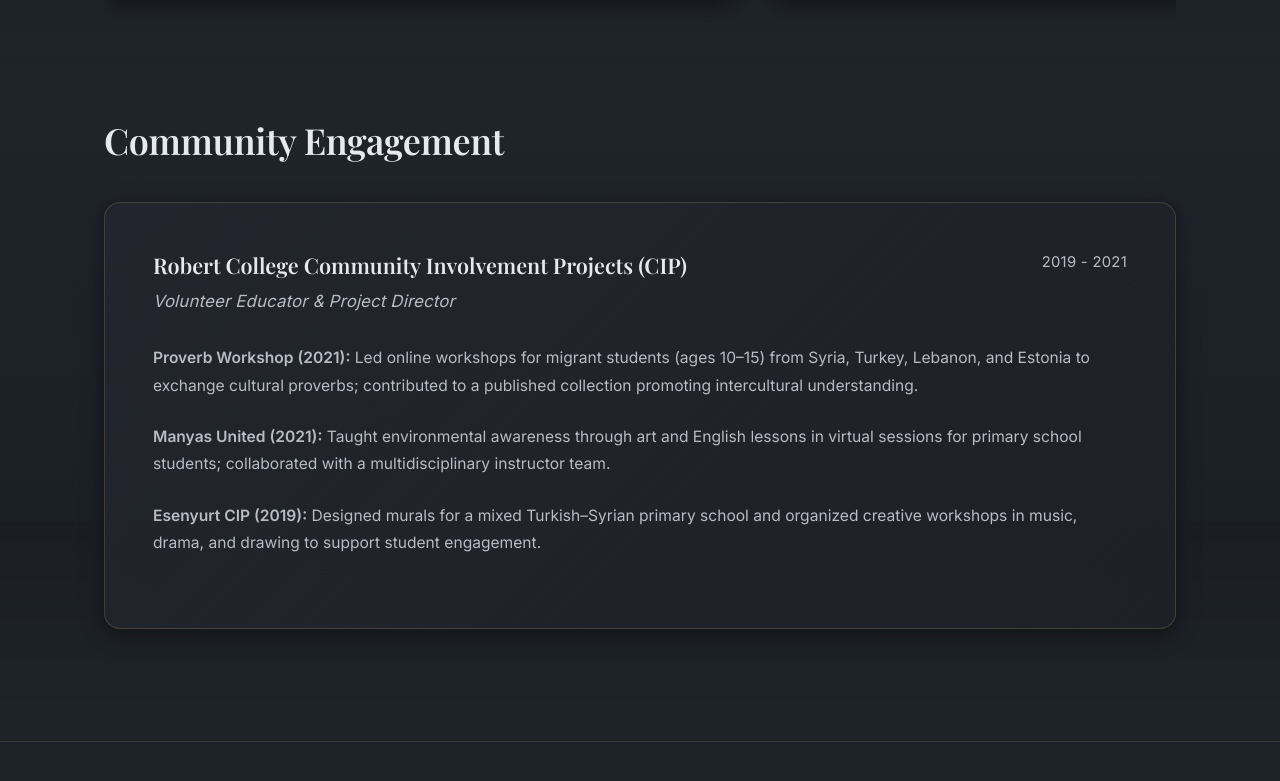
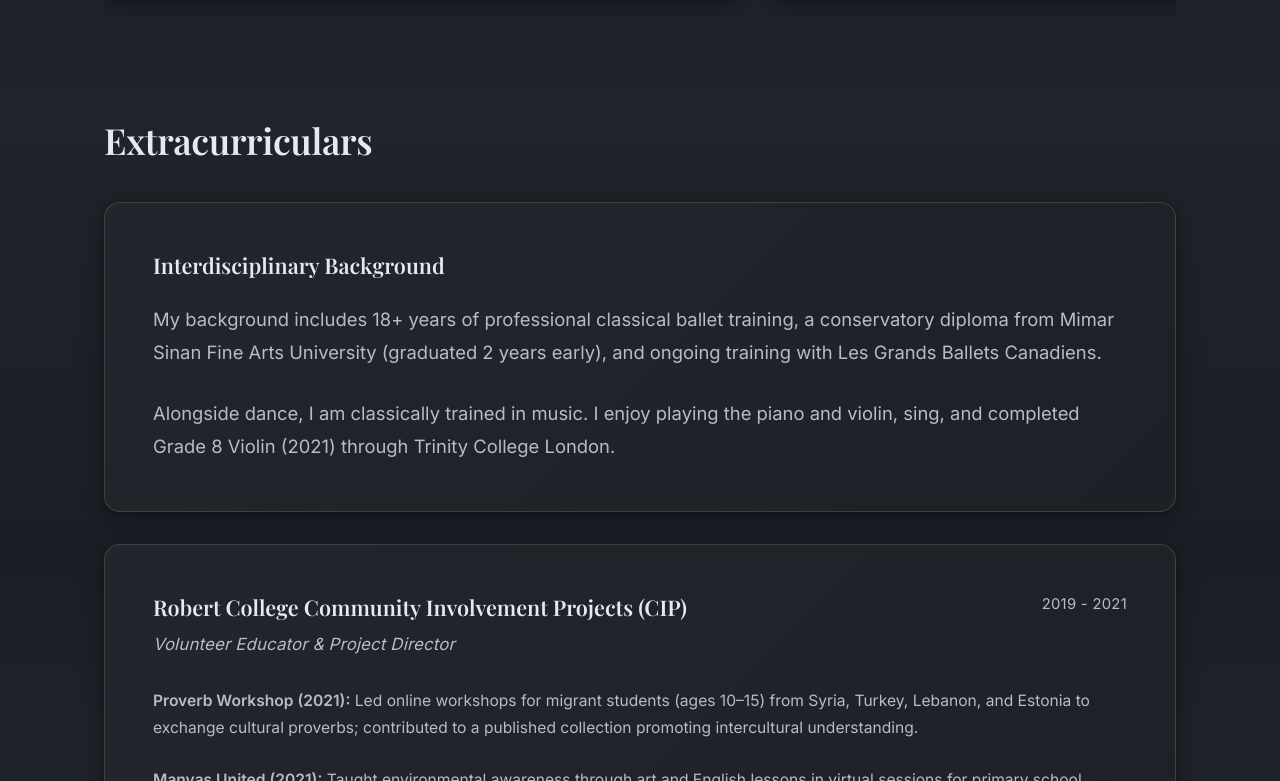
Before and after one commit to nehirozs/my-website, a React (Vite) app: page /about in a window 1280 px wide. Shown: the part 1079-1860 px from the top of the page. Built offline with nearby package versions, Linux system fonts and the light colour scheme.

Commit message:
about update

```diff
--- a/src/pages/About.jsx
+++ b/src/pages/About.jsx
@@ -9,7 +9,8 @@
   const [para1Ref, para1Visible] = useScrollAnimation({ threshold: 0.1, delay: 0.1 });
   const [para2Ref, para2Visible] = useScrollAnimation({ threshold: 0.1, delay: 0.2 });
   const [volunteerTitleRef, volunteerTitleVisible] = useScrollAnimation({ threshold: 0.1 });
-  const [volunteerCardRef, volunteerCardVisible] = useScrollAnimation({ threshold: 0.1, delay: 0.1 });
+  const [interdisciplinaryCardRef, interdisciplinaryCardVisible] = useScrollAnimation({ threshold: 0.1, delay: 0.1 });
+  const [volunteerCardRef, volunteerCardVisible] = useScrollAnimation({ threshold: 0.1, delay: 0.2 });
 
   const [activeIndex, setActiveIndex] = useState(0);
   const photoSectionRef = useRef(null);
@@ -111,14 +112,31 @@
             ...(volunteerTitleVisible ? styles.animateVisible : styles.animateHidden)
           }}
         >
-          Community Engagement
+          Extracurriculars
         </h2>
+
+        <div
+          ref={interdisciplinaryCardRef}
+          style={{
+            ...styles.volunteerCard,
+            ...(interdisciplinaryCardVisible ? styles.animateVisible : styles.animateHidden)
+          }}
+        >
+          <h3 style={styles.projectName}>Interdisciplinary Background</h3>
+          <p style={{...styles.paragraph, marginTop: '1.5rem', marginBottom: 0}}>
+            My background includes 18+ years of professional classical ballet training, a conservatory diploma from Mimar Sinan Fine Arts University (graduated 2 years early), and ongoing training with Les Grands Ballets Canadiens.
+          </p>
+          <p style={{...styles.paragraph, marginTop: '1.75rem', marginBottom: 0}}>
+            Alongside dance, I am classically trained in music. I enjoy playing the piano and violin, sing, and completed Grade 8 Violin (2021) through Trinity College London.
+          </p>
+        </div>
 
         <div
           ref={volunteerCardRef}
           style={{
             ...styles.volunteerCard,
-            ...(volunteerCardVisible ? styles.animateVisible : styles.animateHidden)
+            ...(volunteerCardVisible ? styles.animateVisible : styles.animateHidden),
+            marginTop: '2rem'
           }}
         >
           <div style={styles.volunteerHeader}>
--- a/src/pages/Home.jsx
+++ b/src/pages/Home.jsx
@@ -35,7 +35,7 @@
     {
       logo: mcgillLogo,
       schoolName: 'McGill University',
-      period: 'August 2023 - December 2026 (expected)',
+      period: 'August 2023 - April 2027 (expected)',
       description: 'Relevant coursework includes Algorithm Design, Algorithms and Data Structures, Programming Challenges, Programming Languages & Paradigms, Computer Systems, Circuit Design, Introduction to Digital Audio, Economics Statistics, Microeconomics, Macroeconomics',
       summary: 'Currently in third year • Relevant coursework: Algorithms, Data Structures, Systems, Digital Audio, Micro/Macroeconomics…',
       degreeLine: 'BSc in Computer Science (AI Concentration) — Minor in Economics',
@@ -95,7 +95,7 @@
               ...(bioVisible ? styles.animateVisible : styles.animateHidden)
             }}
           >
-            Third-year student · Expected graduation Fall 2026
+            Third-year student · Expected graduation December 2026
           </p>
         </div>
 
```
